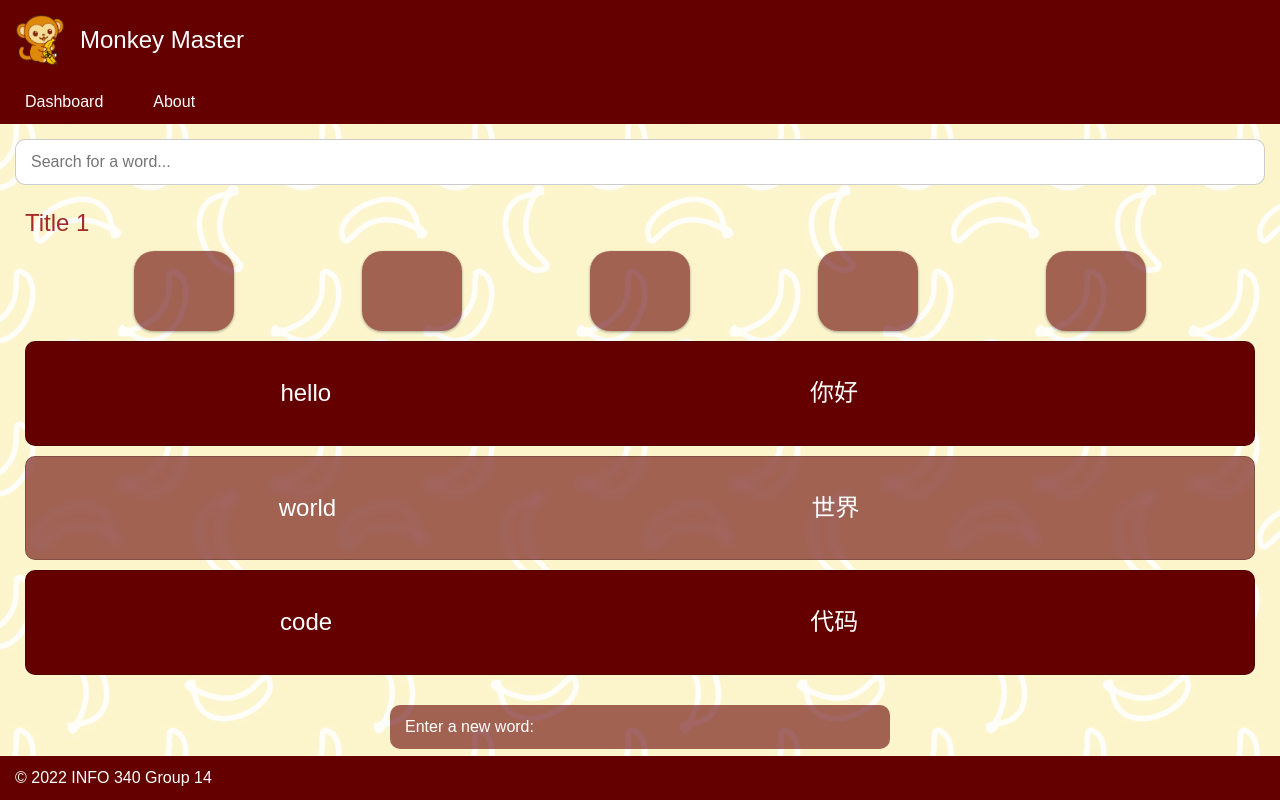
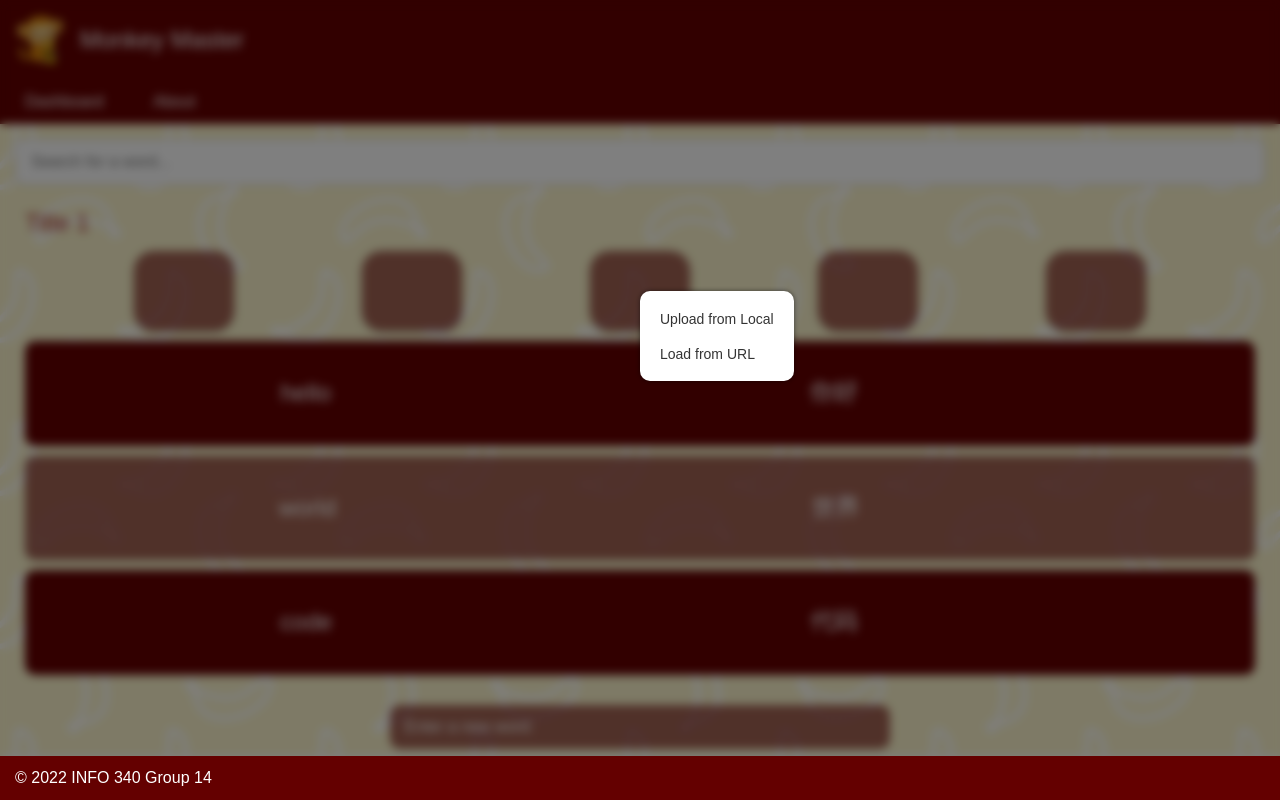
Before and after one commit to shangzhenyang/monkey-master, a React app: page /wordlist/0 in a window 1280 px wide. Both pictures are taken after a click on the item "Import as CSV". Shown: the top 800 px of the page. Built offline with nearby package versions, Linux system fonts and the light colour scheme; a web font is replaced by a local one.

Commit message:
Add load CSV from URL

```diff
--- a/src/App.css
+++ b/src/App.css
@@ -341,6 +341,45 @@ input {
 	margin-bottom: 10px;
 }
 
+.mask {
+	backdrop-filter: blur(5px);
+	background-color: rgba(0,0,0,.5);
+	height: 100%;
+	left: 0;
+	position: fixed;
+	top: 0;
+	width: 100%;
+}
+
+.context-menu {
+	background-color: white;
+	border-radius: 10px;
+	box-shadow: 0 0 5px rgba(0,0,0,.5);
+	color: rgba(0,0,0,.8);
+	font-size: 14px;
+	padding: 10px;
+	position: fixed;
+	white-space: nowrap;
+}
+
+.context-menu > div {
+	border-radius: 5px;
+	line-height: 20px;
+	padding: 7.5px 10px;
+	transition: all .25s;
+	white-space: nowrap;
+}
+
+.context-menu > div:focus,
+.context-menu > div:hover {
+	background-color: var(--theme-color);
+	color: white;
+}
+
+.context-menu > div:active {
+	color: rgba(255,255,255,.5);
+}
+
 /* from Alibaba */
 
 .icon {
--- /dev/null
+++ b/src/ContextMenu.js
@@ -0,0 +1,14 @@
+function ContextMenu({ close, items, show, x, y }) {
+	const elements = items.map((item, index) =>
+		<div key={index} onClick={item.onClick}>{item.name}</div>
+	)
+
+	return <div className="mask" hidden={!show} onClick={close}>
+		<div className="context-menu" style={{
+			left: x,
+			top: y
+		}}>{elements}</div>
+	</div>
+}
+
+export default ContextMenu
--- a/src/WordList.js
+++ b/src/WordList.js
@@ -2,6 +2,7 @@ import { useState } from "react"
 import { Link, Navigate, useParams } from "react-router-dom"
 import AddWord from "./AddWord"
 import Alert from "./Alert"
+import ContextMenu from "./ContextMenu"
 import Prompt from "./Prompt"
 import WordCard from "./WordCard"
 import SearchBar from "./SearchBar"
@@ -11,6 +12,7 @@ function WordList(props) {
 	const list = props.lists[index]
 
 	const [goHome, setGoHome] = useState(false);
+	const [isContextMenuShown, setIsContextMenuShown] = useState(false);
 	const [isDialogConfirm, setIsDialogConfirm] = useState(false);
 	const [isDialogShown, setIsDialogShown] = useState(false);
 	const [isPromptShown, setIsPromptShown] = useState(false);
@@ -20,6 +22,8 @@ function WordList(props) {
 	const closePrompt = () => {
 		setIsPromptShown(false);
 	};
+	const [contextMenuPositionX, setcontextMenuPositionX] = useState(null);
+	const [contextMenuPositionY, setcontextMenuPositionY] = useState(null);
 	const [dialogContent, setDialogContent] = useState("");
 	const [dialogCallback, setDialogCallback] = useState(() => closeDialog);
 	const [promptCallback, setPromptCallback] = useState(() => closePrompt);
@@ -47,22 +51,26 @@ function WordList(props) {
 		setDialogCallback(() => closeDialog);
 	};
 
-	const confirm = text => {
+	const confirm = content => {
 		return new Promise(resolve => {
 			setIsDialogShown(true);
 			setIsDialogConfirm(true);
-			setDialogContent(text);
+			setDialogContent(content);
 			setDialogCallback(() => resolve);
 		});
 	};
 
-	const prompt = (text, defaultValue) => {
+	const prompt = (content, defaultValue) => {
 		return new Promise(resolve => {
 			setIsPromptShown(true);
-			setDialogContent(text);
+			setDialogContent(content);
 			setPromptValue(defaultValue);
 			setPromptCallback(() => resolve);
 		});
+	};
+
+	const closeContextMenu = () => {
+		setIsContextMenuShown(false);
 	};
 
 	const changeTitle = () => {
@@ -103,7 +111,28 @@ function WordList(props) {
 		newA.click()
 	};
 
-	const importCsvFromFile = () => {
+	const showCsvContextMenu = event => {
+		console.log(event)
+		setcontextMenuPositionX(event.pageX);
+		setcontextMenuPositionY(event.pageY);
+		setIsContextMenuShown(true);
+	};
+
+	const importCsv = content => {
+		const rowSplit = content.split("\n");
+		for (const row of rowSplit) {
+			const columnSplit = row.split(",");
+			for (const key in columnSplit) {
+				const column = columnSplit[key];
+				columnSplit[key] = column
+					.substring(1, column.length - 1)
+					.replaceAll(`""`, `"`);
+			}
+			addWord(columnSplit[0], columnSplit[1], false);
+		}
+	};
+
+	const selectCsvFile = () => {
 		const fileInput = document.createElement("input")
 		fileInput.type = "file"
 		fileInput.accept = ".csv"
@@ -118,23 +147,40 @@ function WordList(props) {
 				}
 				const reader = new FileReader()
 				reader.onload = function () {
-					const content = this.result
-					const rowSplit = content.split("\n")
-					for (const row of rowSplit) {
-						const columnSplit = row.split(",")
-						for (const key in columnSplit) {
-							const column = columnSplit[key]
-							columnSplit[key] = column
-								.substring(1, column.length - 1)
-								.replaceAll(`""`, `"`)
-						}
-						addWord(columnSplit[0], columnSplit[1], false)
-					}
+					importCsv(this.result)
 				}
 				reader.readAsText(file)
 			}
 		}
 		fileInput.click()
+	};
+
+	const loadCsvFromUrl = async () => {
+		let url = await prompt("Please enter the URL to a CSV file.", "https://tmp.yangshangzhen.com/genki-ch12.csv");
+		closePrompt();
+		if (!url) {
+			alert("You did not enter anything.");
+			return
+		}
+		if (url.startsWith("http://")) {
+			alert(`A HTTPS site cannot access insecure HTTP resource, so the URL must start with "https://".`);
+			return;
+		}
+		if (!url.startsWith("https://")) {
+			alert(`The URL must start with "https://".`);
+			return;
+		}
+		if (!url.endsWith(".csv")) {
+			alert(`The URL must end with ".csv".`);
+			return;
+		}
+		fetch(url)
+			.then(response => response.text())
+			.then(data => {
+				if (data) {
+					importCsv(data);
+				}
+			});
 	};
 
 	const scrollToBottom = () => {
@@ -182,7 +228,7 @@ function WordList(props) {
 
 			<li className="wordlist-nav-button" title="Test your knowledge"><Link to={`/quiz/${index}`}><span className="icon">&#xe62f;</span></Link></li>
 
-			<li className="wordlist-nav-button" title="Import as CSV" onClick={importCsvFromFile}><span className="icon">&#xe641;</span></li>
+			<li className="wordlist-nav-button" title="Import as CSV" onClick={showCsvContextMenu}><span className="icon">&#xe641;</span></li>
 
 			<li className="wordlist-nav-button" title="Export as CSV" onClick={exportCsv}><span className="icon">&#xe642;</span></li>
 
@@ -209,6 +255,22 @@ function WordList(props) {
 			setValue={setPromptValue}
 			value={promptValue}
 		/>
+
+		<ContextMenu
+			close={closeContextMenu}
+			items={[
+				{
+					name: "Upload from Local",
+					onClick: selectCsvFile
+				}, {
+					name: "Load from URL",
+					onClick: loadCsvFromUrl
+				}
+			]}
+			show={isContextMenuShown}
+			x={contextMenuPositionX}
+			y={contextMenuPositionY}
+		/>
 	</main>
 }
 
```
